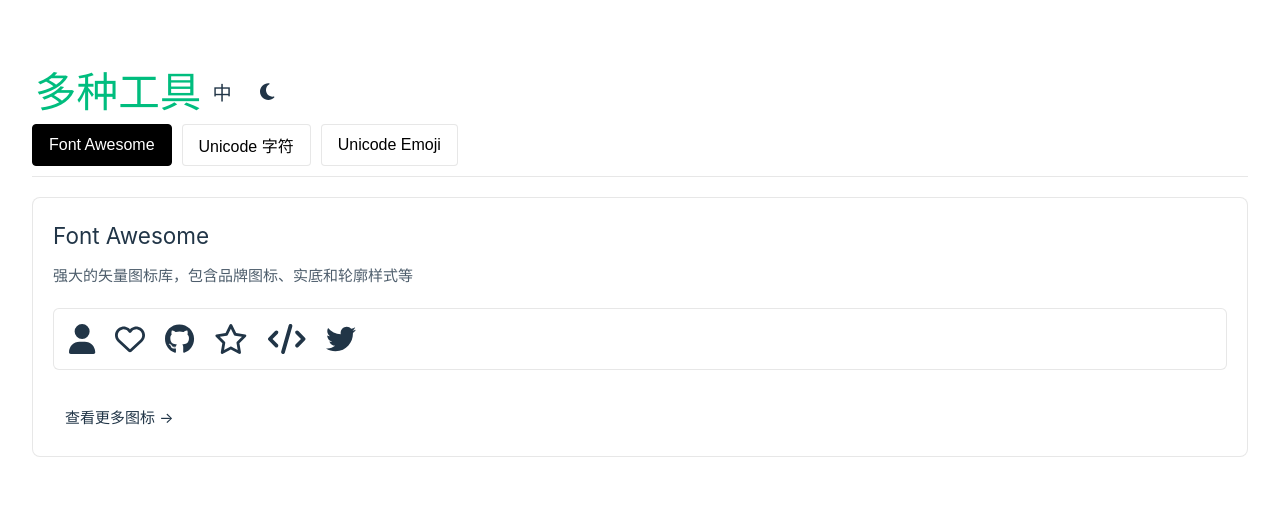
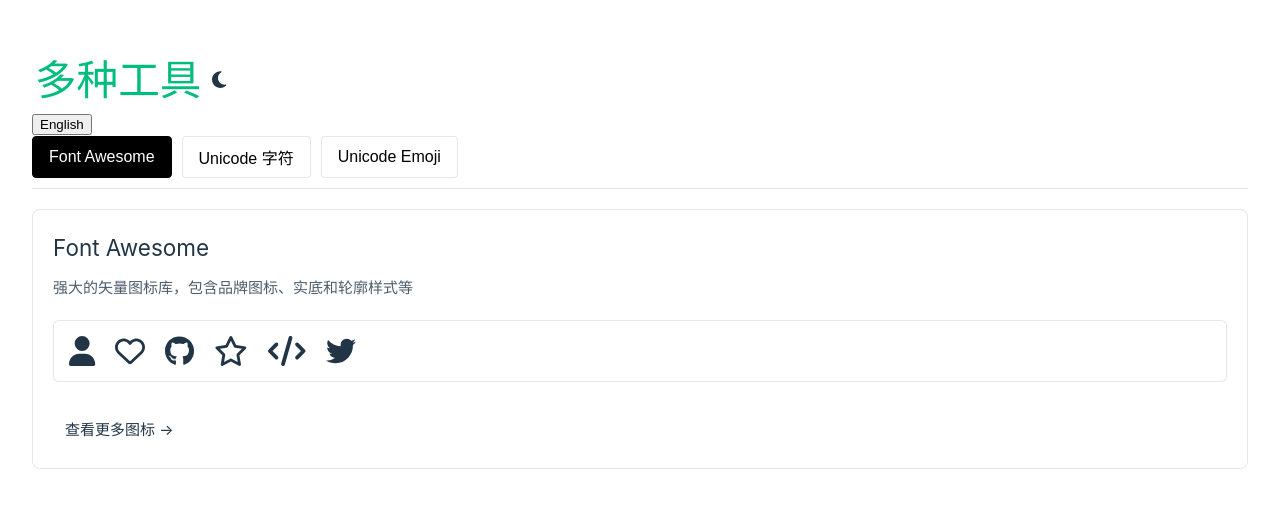
Before and after one commit to getofferhelp/vue-demo, a Vue app: page / in a window 1280 px wide. Shown: the part 131-638 px from the top of the page. Built offline with nearby package versions, Linux system fonts and the light colour scheme; the HTML template or start-up script is replaced by a standard one.

Commit message:
Revert "2"
This reverts commit 9b82ce2fa1099e0953fcd96a7faad328b66bd387.

```diff
--- a/src/App.vue
+++ b/src/App.vue
@@ -2,6 +2,7 @@
 import { RouterView } from 'vue-router'
 import HelloWorld from './components/HelloWorld.vue'
 import { ref, provide } from 'vue'
+import { useI18n } from 'vue-i18n'
 
 // 暗色模式状态
 const isDark = ref(false)
@@ -15,6 +16,12 @@
 // 提供给子组件使用
 provide('isDark', isDark)
 provide('toggleDark', toggleDark)
+
+const { locale } = useI18n()
+
+const toggleLanguage = () => {
+  locale.value = locale.value === 'zh' ? 'en' : 'zh'
+}
 </script>
 
 <template>
@@ -25,6 +32,10 @@
       </div>
     </header>
 
+    <button @click="toggleLanguage">
+      {{ locale === 'zh' ? 'English' : '中文' }}
+    </button>
+
     <RouterView />
   </div>
 </template>
@@ -34,13 +45,11 @@
 :root {
   --color-background: #ffffff;
   --color-text: #213547;
-  --color-background-soft: #f9f9f9;
 }
 
 :root.dark {
   --color-background: #213547;
   --color-text: #ffffff;
-  --color-background-soft: #2c4159;
 }
 
 body {
@@ -106,8 +115,18 @@
     text-align: left;
     margin-left: -1rem;
     font-size: 1rem;
+
     padding: 1rem 0;
     margin-top: 1rem;
   }
 }
+
+/* 添加主题切换按钮样式 */
+.theme-toggle {
+  padding: 0.5rem 1rem;
+  margin: 0 0.5rem;
+  border: 1px solid var(--color-border);
+  border-radius: 4px;
+  cursor: pointer;
+}
 </style>
--- a/src/components/HelloWorld.vue
+++ b/src/components/HelloWorld.vue
@@ -1,7 +1,6 @@
 <script setup lang="ts">
 import { inject } from 'vue'
 import type { Ref } from 'vue'
-import { useI18n } from 'vue-i18n'
 
 defineProps<{
   msg: string
@@ -9,11 +8,6 @@
 
 const toggleDark = inject('toggleDark') as () => void
 const isDark = inject('isDark') as Ref<boolean>
-const { locale } = useI18n()
-
-const toggleLanguage = () => {
-  locale.value = locale.value === 'zh' ? 'en' : 'zh'
-}
 </script>
 
 <template>
@@ -22,22 +16,9 @@
       <h1>
         <router-link to="/" class="green">{{ msg }}</router-link>
       </h1>
-      <div class="controls">
-        <div class="language-dropdown">
-          <button class="language-btn">
-            {{ locale === 'zh' ? '中' : 'En' }}
-            <div class="dropdown-content">
-              <button v-if="locale === 'zh'" @click="toggleLanguage" class="dropdown-item">
-                En
-              </button>
-              <button v-else @click="toggleLanguage" class="dropdown-item">中</button>
-            </div>
-          </button>
-        </div>
-        <button @click="toggleDark" class="theme-toggle">
-          <font-awesome-icon :icon="isDark ? ['fas', 'sun'] : ['fas', 'moon']" />
-        </button>
-      </div>
+      <button @click="toggleDark" class="theme-toggle">
+        <font-awesome-icon :icon="isDark ? ['fas', 'sun'] : ['fas', 'moon']" />
+      </button>
     </div>
   </div>
 </template>
@@ -55,59 +36,6 @@
   margin: 0;
 }
 
-.controls {
-  display: flex;
-  align-items: center;
-  gap: 12px;
-}
-
-.language-dropdown {
-  position: relative;
-}
-
-.language-btn {
-  background: none;
-  border: none;
-  cursor: pointer;
-  padding: 8px;
-  font-size: 1.2rem;
-  color: var(--color-text);
-  position: relative;
-}
-
-.dropdown-content {
-  display: none;
-  position: absolute;
-  top: 100%;
-  left: 50%;
-  transform: translateX(-50%);
-  background: var(--color-background);
-  border: 1px solid var(--color-border);
-  border-radius: 4px;
-  padding: 4px;
-  min-width: 60px;
-  z-index: 1000;
-}
-
-.language-btn:hover .dropdown-content {
-  display: block;
-}
-
-.dropdown-item {
-  width: 100%;
-  padding: 4px 8px;
-  border: none;
-  background: none;
-  color: var(--color-text);
-  cursor: pointer;
-  text-align: center;
-  font-size: 1rem;
-}
-
-.dropdown-item:hover {
-  background: var(--color-background-soft);
-}
-
 .theme-toggle {
   background: none;
   border: none;
```
